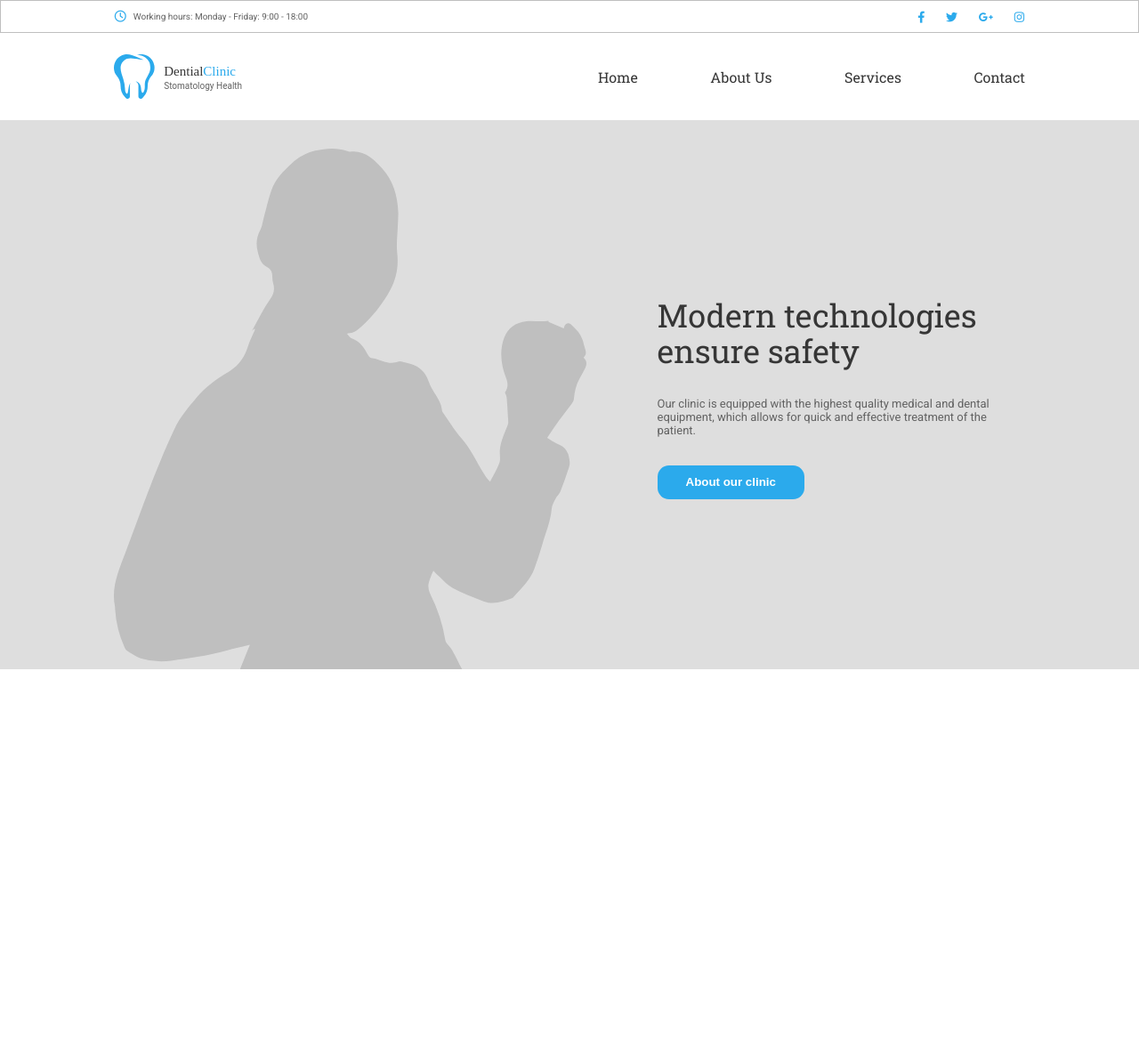
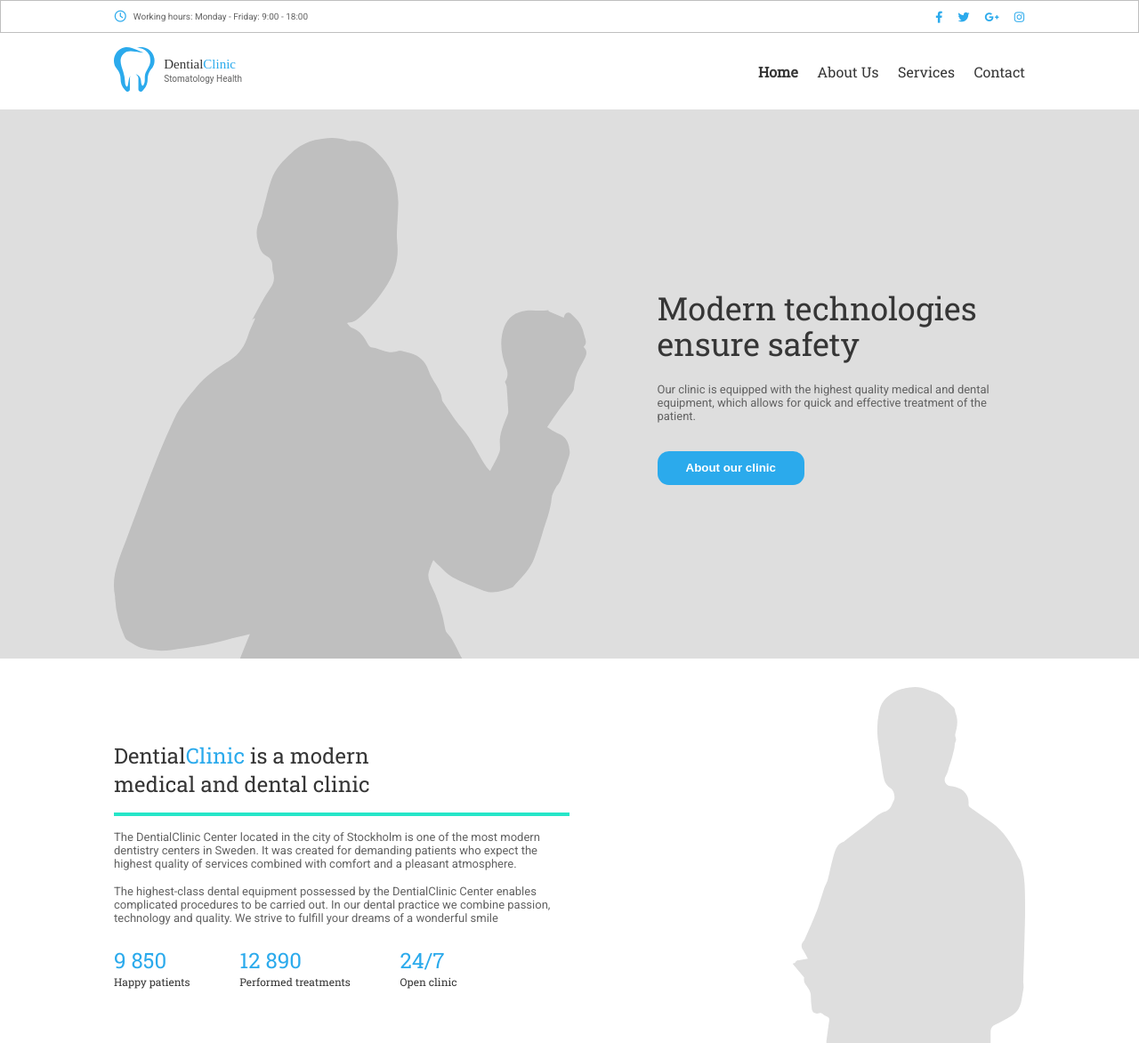
Before and after one commit to annamalinelisabet/dential-clinic, a plain HTML site: page index.html in a window 1280 px wide. Shown: the whole page at 89% size. Before the commit the page ends 800 px from the top, so only its background shows below. Drawn offline with Linux system fonts and the light colour scheme.

Commit message:
about us

```diff
--- a/index.html
+++ b/index.html
@@ -36,12 +36,12 @@
   <nav>
     <div class="container">
 
-      <img src="img/Logo.svg" class="logo" alt="logo">
+      <a href="#"><img src="img/Logo.svg" class="logo" alt="logo"></a>
 
       <a href="#"><i class="fas fa-bars"></i></a>
 
       <ul class="nav-links">
-        <li><a href="#">Home</a></li>
+        <li><a href="#" class="current">Home</a></li>
         <li><a href="#">About Us</a></li>
         <li><a href="#">Services</a></li>
         <li><a href="#">Contact</a></li>
@@ -49,17 +49,43 @@
 
     </div>
   </nav>
-    <!-- MAIN MENU END -->
+  <!-- MAIN MENU END -->
 
+
+  <!-- SHOWCASE START -->
   <section class="showcase">
     <div class="container">
+
       <div class="showcase-text">
         <h1>Modern technologies <span style="display: block;"></span> ensure safety</h1>
         <p>Our clinic is equipped with the highest quality medical and dental equipment,
           which allows for quick and effective treatment of the patient.</p>
           <button class="btn btn-primary">About our clinic</button>
         </div>
-        <img class="first-person" src="img/placehold-1.svg" alt="">
+        <img class="first-person" src="img/placehold-1.svg" alt="woman">
+
+    </div>
+  </section>
+  <!-- SHOWCASE END  -->
+
+
+  <!-- ABOUT US START -->
+  <section class="about-us">
+    <div class="container">
+      <div class="aboutus-text">
+        <h2>Dential<span id="blue">Clinic</span> is a modern <span style="display: block;">medical and dental clinic</span></h2>
+        <div id="line"></div>
+        <p>The DentialClinic Center located in the city of Stockholm is one of the most modern dentistry centers in Sweden. It was created for demanding patients who expect the highest quality of services combined with comfort and a pleasant atmosphere. <span style="display: block; margin-top: 1rem;">The highest-class dental equipment possessed by the DentialClinic Center enables complicated procedures to be carried out. In our dental practice we combine passion, technology and quality. We strive to fulfill your dreams of a wonderful smile</span></p>
+
+
+          <ul class="numbers">
+            <li><h2>9 850</h2><h4>Happy patients</h4></li>
+            <li><h2>12 890</h2><h4>Performed treatments</h4></li>
+            <li><h2>24/7</h2><h4>Open clinic</h4></li>
+          </ul>
+      </div>
+
+      <img class="second-person" src="img/placehold-2.svg" alt="man">
 
     </div>
   </section>
--- a/styles.css
+++ b/styles.css
@@ -19,6 +19,11 @@ body, html {
 h1, h2, h3, h4, a {
     font-family: 'Roboto Slab', serif;
     color: #363636;
+    font-weight: lighter;
+}
+
+.current {
+    font-weight: bolder;
 }
 
 .container {
@@ -65,7 +70,7 @@ h1, h2, h3, h4, a {
     list-style: none;
     display: flex;
     justify-content: space-between;
-    width: 15vh;
+    width: 100px;
 }
 
 .social-media a {
@@ -96,7 +101,6 @@ nav {
 .nav-links {
     list-style: none;
     display: none;
-    width: 60vh;
 }
 
 .nav-links a{
@@ -126,10 +130,9 @@ nav {
 }
 
 h1 {
-    font-size: 26px;
+    font-size: 30px;
     line-height: 30px;
-    font-weight: lighter;
-    margin-bottom: 2rem;
+    margin-bottom: 1.5rem;
 }
 
 .showcase p {
@@ -145,12 +148,82 @@ h1 {
 .btn-primary:hover {
     background-color: var(--green-color);
 }
+/* SHOWCASE END */
+
+
+/* ABOUT US START */
+.about-us {
+    margin-top: 2rem;
+}
+
+.about-us .container {
+    display: block;
+}
+
+.about-us h2 {
+    font-size: 24px;
+}
+
+.about-us h4 {
+    font-size: 12px;
+}
+
+.about-us p {
+    font-size: small;
+    /* padding: 0.5rem; */
+    /* margin-bottom: 1rem; */
+}
+
+#blue {
+    color: var(--blue-color);
+}
+
+#line {
+    height: 4px;
+    width: 100%;
+    background-color: var(--green-color);
+    margin: 1rem 0;
+}
+
+#text {
+    margin-top: 1rem;
+}
+
+.numbers {
+    list-style: none;
+    text-align: center;
+}
+
+.numbers h2 {
+    color: var(--blue-color);
+    margin-top: 1.5rem;
+}
+
+.second-person {
+    display: none;
+}
 
 
 
 
 
 /* MEDIA QUERIES */
+
+@media (min-width: 630px) {
+
+    .showcase .container {
+        flex-direction: row-reverse;
+    }
+    .showcase-text {
+        text-align: start;
+    }
+
+    .numbers {
+        display: flex;
+        width: 100%;
+        justify-content: space-evenly;
+    }
+}
 
 @media (min-width: 768px) {
 
@@ -164,7 +237,7 @@ h1 {
     }
 
     nav {
-        padding: 1.5rem 0;
+        padding: 1rem 0;
     }
 
     .logo {
@@ -174,18 +247,11 @@ h1 {
     .nav-links {
         display: flex;
         justify-content: space-between;
+        width: 300px;
     }
 
     .fa-bars {
         display: none;
-    }
-
-    .showcase .container {
-        flex-direction: row-reverse;
-    }
-
-    .showcase-text {
-        text-align: start;
     }
 
     .first-person {
@@ -208,4 +274,27 @@ h1 {
         width: initial;
     }
 
+    .about-us .container {
+        display: flex;
+    }
+
+    .numbers {
+        justify-content: space-between;
+        text-align: start;
+        width: 80%;
+    }
+
+    .second-person {
+        display: inline;
+        height: 400px;
+    }
+
+    .aboutus-text {
+        width: 50%;
+    }
+
+    .about-us h4 {
+        margin-right: 1.5rem;
+    }
+
 }
```
